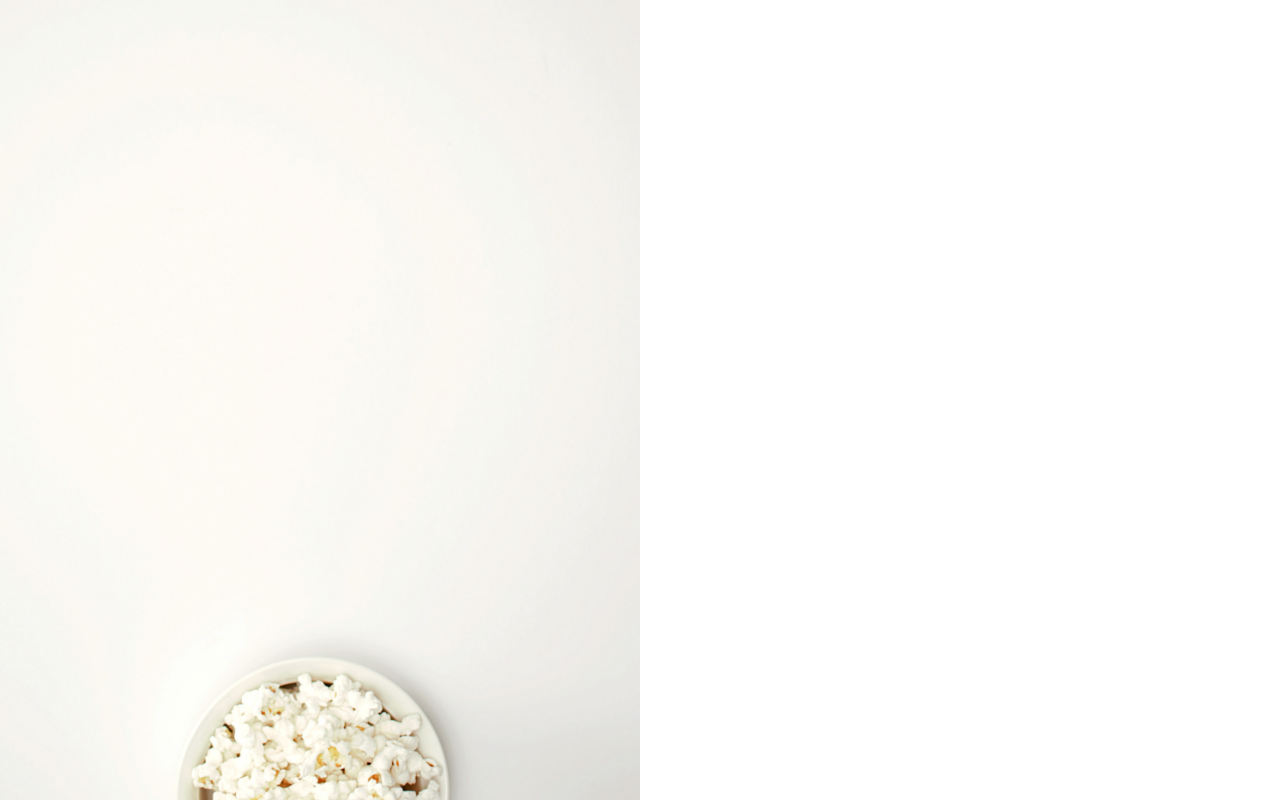
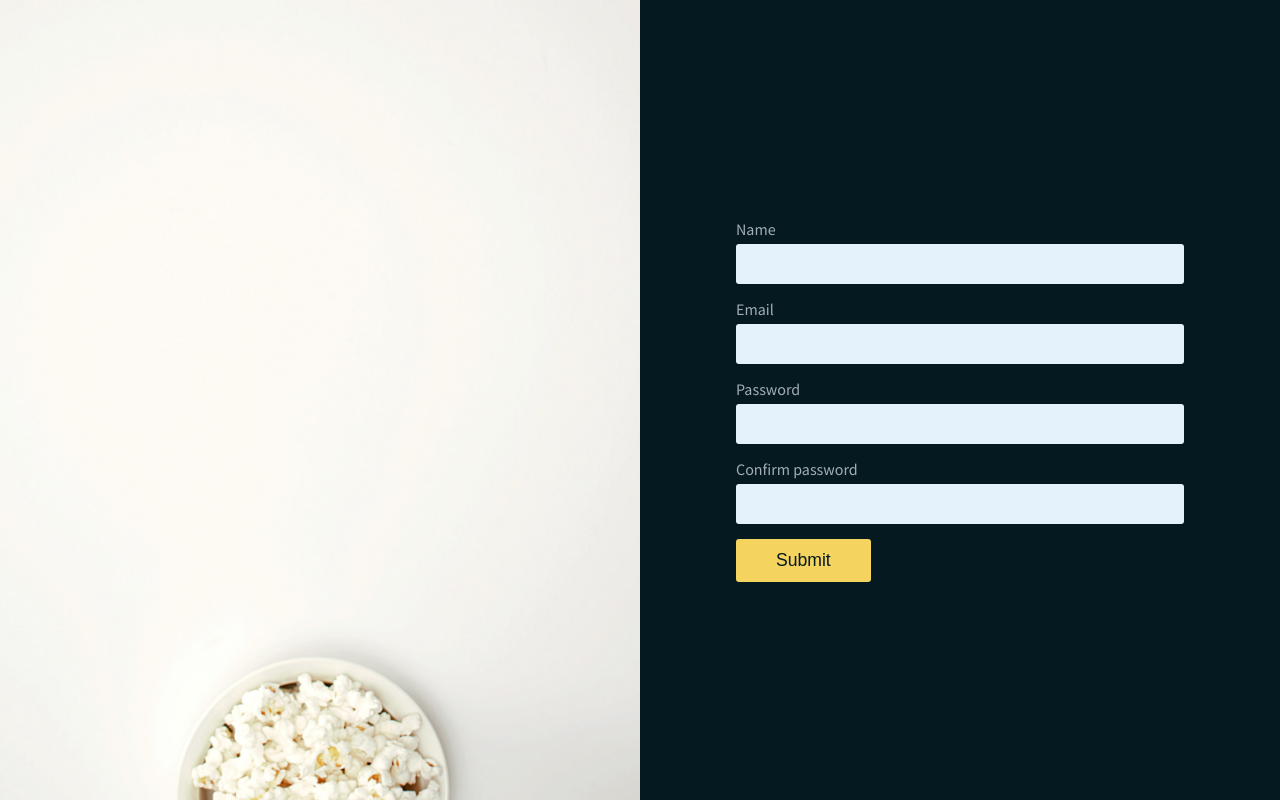
Before and after one commit to LaraMestnik/the_movies, a React (Create React App) app: page /register in a window 1280 px wide. Built offline with nearby package versions, Linux system fonts and the light colour scheme.

Commit message:
register form

```diff
--- /dev/null
+++ b/src/components/Form.js
@@ -0,0 +1,37 @@
+import React, { useState } from 'react'
+
+export default function Form() {
+
+    const [name, setName] = useState("");
+    const [email, setEmail] = useState("");
+    const [password, setPassword] = useState("");
+    const [confirmPassword, setConfirmPassword] = useState("");
+
+
+    return (
+        <form>
+            <div>
+                <label htmlFor="name">Name</label>
+                <input type="text" name="name" id="name" value={name} onChange={e => setName(e.target.value)} />
+            </div>
+
+            <div>
+                <label htmlFor="email">Email</label>
+                <input type="email" name="email" id="email" value={email} onChange={e => setEmail(e.target.value)} />
+            </div>
+
+            <div>
+                <label htmlFor="password">Password</label>
+                <input type="password" name="password" id="password" value={password} onChange={e => setPassword(e.target.value)} />
+            </div>
+
+            <div>
+                <label htmlFor="confirm password">Confirm password</label>
+                <input type="password" name="confirm password" id="name" value={confirmPassword} onChange={e => setConfirmPassword(e.target.value)} />
+            </div>
+
+
+            <button className="btn btn-primary btn-medium" type="submit">Submit</button>
+        </form>
+    )
+}
--- a/src/css/main.css
+++ b/src/css/main.css
@@ -1,7 +1,6 @@
 @import url("https://fonts.googleapis.com/css2?family=Source+Sans+Pro:wght@200;300;400;700&display=swap");
 .btn {
   border-radius: 3px;
-  margin: 0 0.5rem;
 }
 
 .btn-primary {
@@ -29,12 +28,13 @@
 }
 
 .btn-medium {
-  padding: 20px 30px;
+  padding: 11px 40px;
+  font-size: 1.1rem;
 }
 
 .btn-large {
-  padding: 19px 70px;
-  font-size: 1.8rem;
+  padding: 16px 60px;
+  font-size: 1.6rem;
   text-transform: uppercase;
 }
 
@@ -62,7 +62,6 @@
 
 .btn {
   border-radius: 3px;
-  margin: 0 0.5rem;
 }
 
 .btn-primary {
@@ -90,12 +89,13 @@
 }
 
 .btn-medium {
-  padding: 20px 30px;
+  padding: 11px 40px;
+  font-size: 1.1rem;
 }
 
 .btn-large {
-  padding: 19px 70px;
-  font-size: 1.8rem;
+  padding: 16px 60px;
+  font-size: 1.6rem;
   text-transform: uppercase;
 }
 
@@ -131,7 +131,6 @@
 
 .btn {
   border-radius: 3px;
-  margin: 0 0.5rem;
 }
 
 .btn-primary {
@@ -159,18 +158,18 @@
 }
 
 .btn-medium {
-  padding: 20px 30px;
+  padding: 11px 40px;
+  font-size: 1.1rem;
 }
 
 .btn-large {
-  padding: 19px 70px;
-  font-size: 1.8rem;
+  padding: 16px 60px;
+  font-size: 1.6rem;
   text-transform: uppercase;
 }
 
 .btn {
   border-radius: 3px;
-  margin: 0 0.5rem;
 }
 
 .btn-primary {
@@ -198,12 +197,13 @@
 }
 
 .btn-medium {
-  padding: 20px 30px;
+  padding: 11px 40px;
+  font-size: 1.1rem;
 }
 
 .btn-large {
-  padding: 19px 70px;
-  font-size: 1.8rem;
+  padding: 16px 60px;
+  font-size: 1.6rem;
   text-transform: uppercase;
 }
 
@@ -217,7 +217,6 @@ footer {
 
 .btn {
   border-radius: 3px;
-  margin: 0 0.5rem;
 }
 
 .btn-primary {
@@ -245,12 +244,13 @@ footer {
 }
 
 .btn-medium {
-  padding: 20px 30px;
+  padding: 11px 40px;
+  font-size: 1.1rem;
 }
 
 .btn-large {
-  padding: 19px 70px;
-  font-size: 1.8rem;
+  padding: 16px 60px;
+  font-size: 1.6rem;
   text-transform: uppercase;
 }
 
@@ -269,6 +269,34 @@ footer {
 #register #right {
   width: 50vw;
   height: 100vh;
+  display: flex;
+  justify-content: center;
+  align-items: center;
+  background: #051920;
+}
+
+form {
+  width: 70%;
+}
+
+form div {
+  display: flex;
+  flex-direction: column;
+}
+
+form label {
+  margin-bottom: 5px;
+  color: #a3adb5;
+}
+
+form input {
+  width: 100%;
+  height: 40px;
+  border: none;
+  background: #e4f2fc;
+  border-radius: 3px;
+  padding: 5px 5px;
+  margin-bottom: 15px;
 }
 
 body {
--- a/src/pages/Register.js
+++ b/src/pages/Register.js
@@ -1,5 +1,6 @@
 import React from 'react';
 import registerBg from '../assets/signupbg.jpg';
+import Form from '../components/Form';
 
 console.log(registerBg);
 
@@ -10,7 +11,7 @@ export default function Register() {
 
             </section>
             <section id="right">
-
+                <Form />
             </section>
         </main>
     )
--- a/src/pages/Welcome.js
+++ b/src/pages/Welcome.js
@@ -10,7 +10,7 @@ export default function Welcome() {
         <main className="welcome welcome--bg" style={{ backgroundImage: `linear-gradient(rgba(5, 25, 32, .9), rgba(5, 25, 32, 0.2)), url(${welcomeBackground})` }}>
             <div style={{ textAlign: 'center' }}>
                 <h1 className="welcome__title"><span className="welcome__title__subtitle">Your personal</span> movies assistant</h1>
-                <Link to="/register"><Button btnStyle="primary" btnText="Join Now" size="large" /></Link>
+                <Link to="/register"><Button btnStyle="primary" btnText="Try Now" size="large" /></Link>
             </div>
         </main>
 
--- /dev/null
+++ b/src/scss/_form.scss
@@ -0,0 +1,24 @@
+
+form{
+    width: 70%;
+}
+
+form div{
+    display: flex;
+    flex-direction: column;
+}
+
+form label{
+    margin-bottom: 5px;
+    color:#a3adb5;
+}
+
+form input{
+    width: 100%;
+    height: 40px;
+    border: none;
+    background:#e4f2fc;
+    border-radius: 3px;
+    padding: 5px 5px;
+    margin-bottom: 15px;
+}
--- a/src/scss/_register.scss
+++ b/src/scss/_register.scss
@@ -14,5 +14,7 @@
     #right{
         width: 50vw;
         height: 100vh;
+        @include flexCenter;
+        background: #051920;
     }
 }
--- a/src/scss/_utilities.scss
+++ b/src/scss/_utilities.scss
@@ -8,7 +8,6 @@
 
 .btn{
     border-radius: 3px;
-    margin: 0 .5rem;
 }
 
 .btn-primary{
@@ -35,11 +34,12 @@
 }
 
 .btn-medium{
-    padding: 20px 30px;
+    padding: 11px 40px;
+    font-size: 1.1rem;
 }
 
 .btn-large{
-    padding: 19px 70px;
-    font-size: 1.8rem;
+    padding: 16px 60px;
+    font-size: 1.6rem;
     text-transform: uppercase;
 }
--- a/src/scss/main.scss
+++ b/src/scss/main.scss
@@ -4,6 +4,7 @@
 @use 'utilities';
 @use 'footer';
 @use 'register';
+@use 'form';
 
 @import url('https://fonts.googleapis.com/css2?family=Source+Sans+Pro:wght@200;300;400;700&display=swap');
 
```
Also changed, not shown: 1 other file (tests, documents, lock files or other folders).
